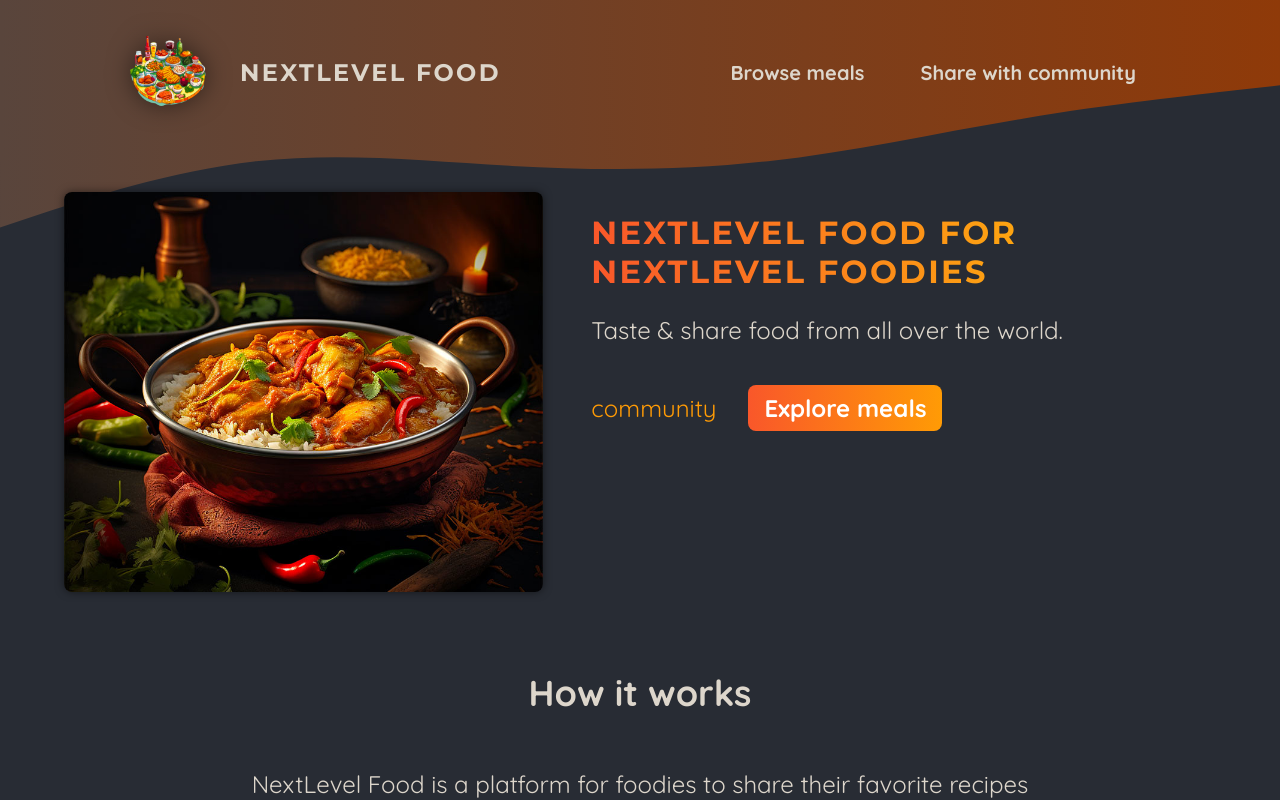
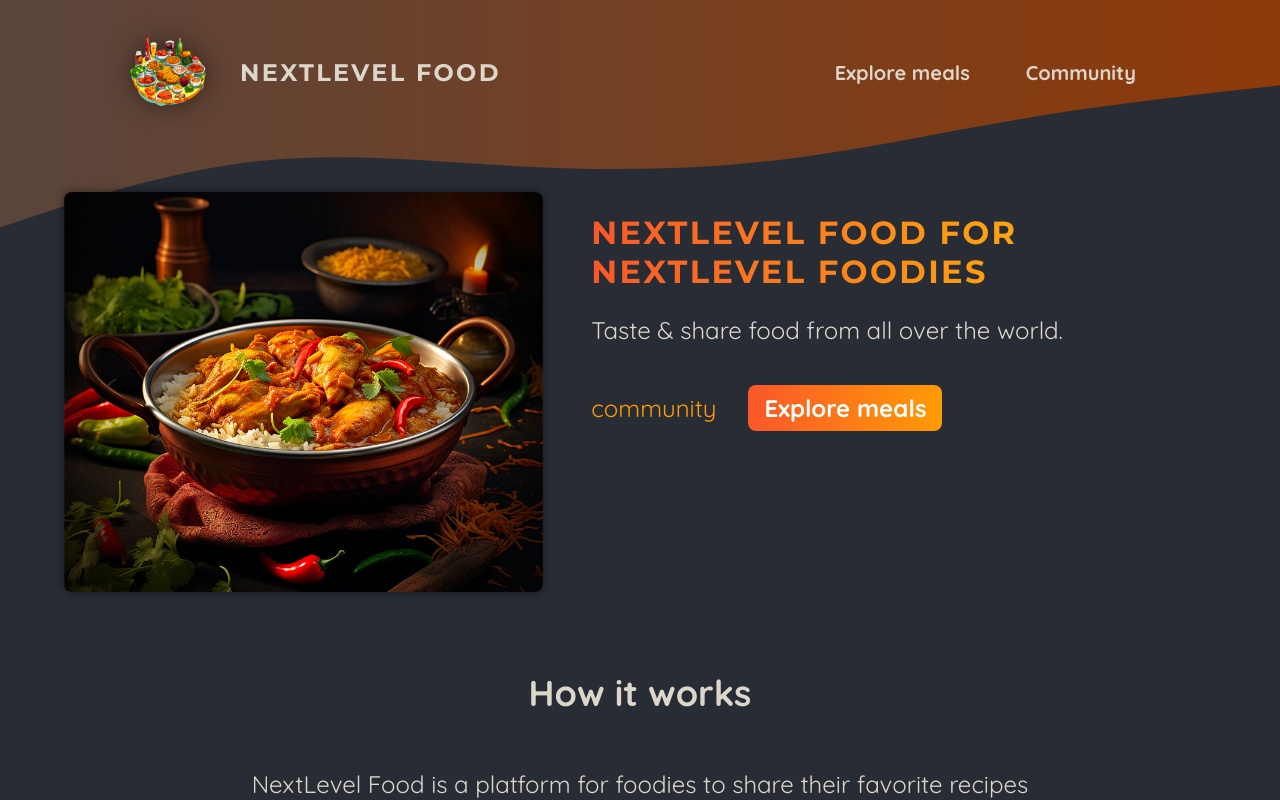
Before and after one commit to Abdu-alyousef/NextJsEssential, a Next.js app: page / in a window 1280 px wide. Shown: the top 800 px of the page. Built offline with nearby package versions, Linux system fonts and the light colour scheme.

Commit message:
Added a active class conditionally to nav-link

```diff
--- a/components/main-header/main-header.js
+++ b/components/main-header/main-header.js
@@ -5,6 +5,7 @@ import Image from "next/image";
 import logoImg from "@/assets/logo.png";
 import classes from "./main-header.module.css"
 import MainHeaderBackground from "./main-header-background";
+import NavLink from "./nav-link";
 
 export default function MainHeader () {
     return (
@@ -19,8 +20,8 @@ export default function MainHeader () {
         </Link>
         <nav className={classes.nav}>
             <ul>
-                <li><Link href="/meals">Browse meals</Link></li>
-                <li><Link href="/community">Share with community</Link></li>
+                <li><NavLink href="/meals">Explore meals</NavLink></li>
+                <li><NavLink href="/community">Community</NavLink></li>
             </ul>
         </nav>
         </header>
--- a/components/main-header/main-header.module.css
+++ b/components/main-header/main-header.module.css
@@ -11,6 +11,7 @@
     }
   }
 
+
   .nav ul {
     list-style: none;
     margin: 0;
@@ -21,29 +22,6 @@
     font-size: 1.25rem;
   }
 
-  .nav a {
-    text-decoration: none;
-    color: #ddd6cb;
-    font-weight: bold;
-    padding: 0.5rem 1rem;
-    border-radius: 0.5rem;
-  }
-
-  .nav a:hover,
-  .nav a:active {
-    background: linear-gradient(90deg, #ff8a05, #f9b331);
-    background-clip: text;
-    -webkit-background-clip: text;
-    -webkit-text-fill-color: transparent;
-    text-shadow: 0 0 18px rgba(248, 190, 42, 0.8);
-  }
-
-  .active {
-    background: linear-gradient(90deg, #ff8a05, #f9b331);
-    background-clip: text;
-    -webkit-background-clip: text;
-    -webkit-text-fill-color: transparent;
-  }
 
   .logo {
     display: flex;
--- /dev/null
+++ b/components/main-header/nav-link.js
@@ -0,0 +1,13 @@
+'use client'
+import Link from "next/link";
+import {usePathname} from 'next/navigation'
+import	classes from './nav-link.module.css'
+
+
+
+export default function NavLink ({href, children}) {
+    const path = usePathname();
+    return (
+        <Link href={href} className={path.startsWith(href) ? `${classes.link} ${classes.active}`: classes.link} >{children}</Link>
+    )
+}
--- /dev/null
+++ b/components/main-header/nav-link.module.css
@@ -0,0 +1,24 @@
+
+  .link {
+    text-decoration: none;
+    color: #ddd6cb;
+    font-weight: bold;
+    padding: 0.5rem 1rem;
+    border-radius: 0.5rem;
+  }
+
+  .link:hover,
+  .link:active {
+    background: linear-gradient(90deg, #ff8a05, #f9b331);
+    background-clip: text;
+    -webkit-background-clip: text;
+    -webkit-text-fill-color: transparent;
+    text-shadow: 0 0 18px rgba(248, 190, 42, 0.8);
+  }
+
+  .active {
+    background: linear-gradient(90deg, #ff8a05, #f9b331);
+    background-clip: text;
+    -webkit-background-clip: text;
+    -webkit-text-fill-color: transparent;
+  }
```
